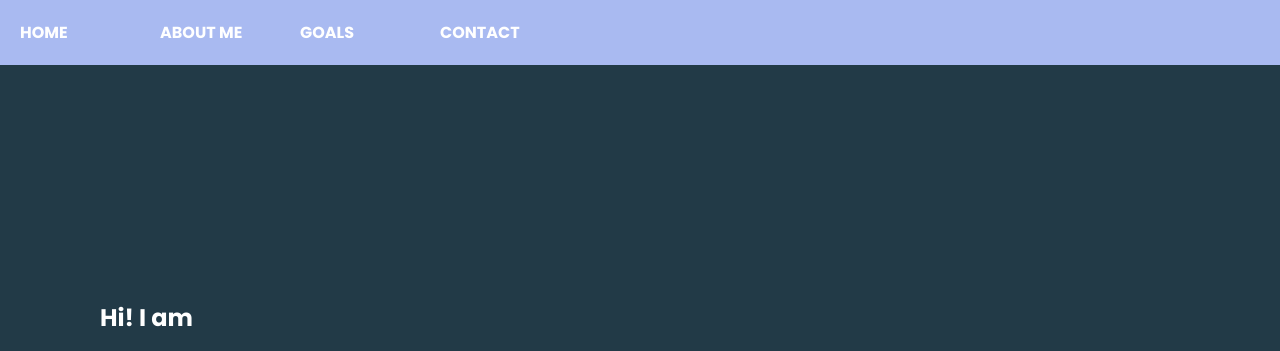
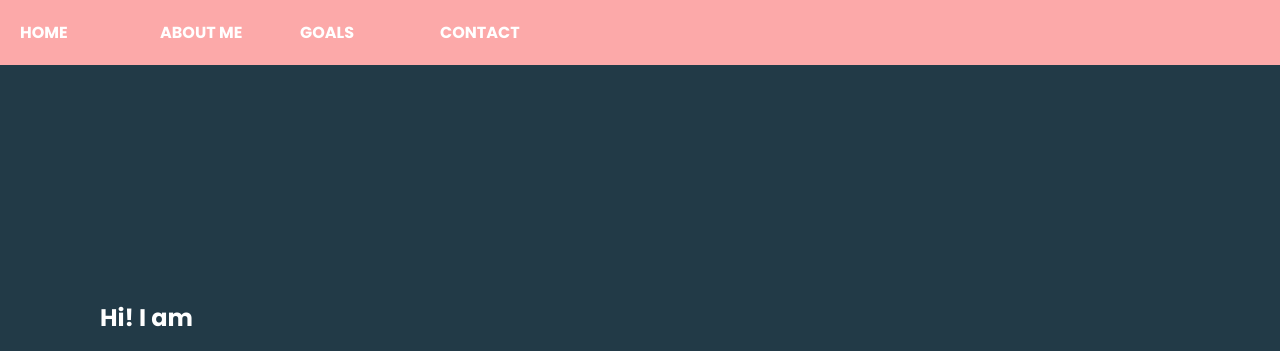
Before and after one commit to occasionalcode/Autobiographhy, a plain HTML site: page index.html in a window 1280 px wide. Shown: the top 351 px of the page. Drawn offline with Linux system fonts and the light colour scheme.

Commit message:
Changed nav color

```diff
--- a/style.css
+++ b/style.css
@@ -8,7 +8,7 @@ body {
 }
 nav {
   width: 100%;
-  background-color: rgb(169, 186, 241);
+  background-color: rgb(252, 169, 169);
   overflow: hidden;
   position: fixed;
   top: 0;
```
